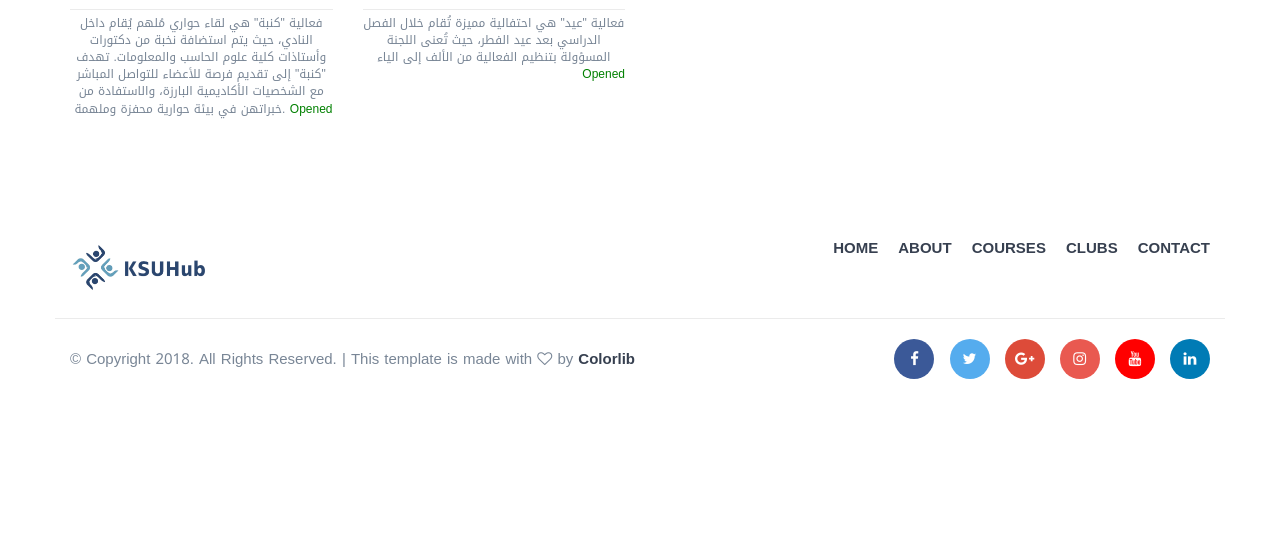
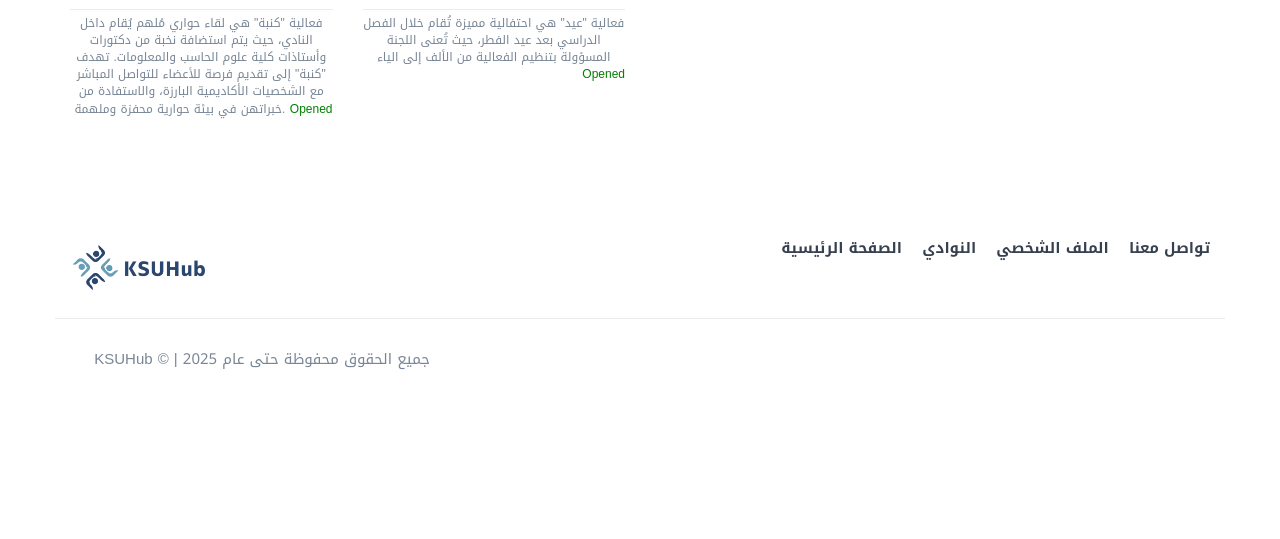
Before and after one commit to iRoseM/KSUHub, a PHP site: page /club-profile-user.html in a window 1280 px wide. Shown: the part 1919-2458 px from the top of the page. Run offline with PHP 8.4, Linux system fonts and the light colour scheme.

Commit message:
club link + footer in profile page

```diff
--- a/club-profile-user.html
+++ b/club-profile-user.html
@@ -233,13 +233,8 @@ html {
 
 <!-- Footer -->
 <footer id="footer" class="section">
-
-    <!-- container -->
     <div class="container">
-
-        <!-- row -->
         <div class="row">
-
             <!-- footer logo -->
             <div class="col-md-6">
                 <div class="footer-logo">
@@ -248,55 +243,31 @@ html {
                     </a>
                 </div>
             </div>
-            <!-- footer logo -->
 
             <!-- footer nav -->
             <div class="col-md-6">
                 <ul class="footer-nav">
-                    <li><a href="home.html">Home</a></li>
-                    <li><a href="#">About</a></li>
-                    <li><a href="#">Courses</a></li>
-                    <li><a href="clubs.html">Clubs</a></li>
-                    <li><a href="contact.html">Contact</a></li>
+                    <li><a href="home.html">الصفحة الرئيسية</a></li>
+                    <li><a href="clubs.html"> النوادي</a></li>
+                    <li><a href="student-profile.html">الملف الشخصي</a></li>
+                    <li><a href="contact.html">تواصل معنا</a></li>
                 </ul>
             </div>
-            <!-- /footer nav -->
-
         </div>
-        <!-- /row -->
 
         <!-- row -->
         <div id="bottom-footer" class="row">
 
-            <!-- social -->
-            <div class="col-md-4 col-md-push-8">
-                <ul class="footer-social">
-                    <li><a href="#" class="facebook"><i class="fa fa-facebook"></i></a></li>
-                    <li><a href="#" class="twitter"><i class="fa fa-twitter"></i></a></li>
-                    <li><a href="#" class="google-plus"><i class="fa fa-google-plus"></i></a></li>
-                    <li><a href="#" class="instagram"><i class="fa fa-instagram"></i></a></li>
-                    <li><a href="#" class="youtube"><i class="fa fa-youtube"></i></a></li>
-                    <li><a href="#" class="linkedin"><i class="fa fa-linkedin"></i></a></li>
-                </ul>
-            </div>
-            <!-- /social -->
-
             <!-- copyright -->
             <div class="col-md-8 col-md-pull-4">
-                <div class="footer-copyright">
-                    <span>&copy; Copyright 2018. All Rights Reserved. | This template is made with <i class="fa fa-heart-o" aria-hidden="true"></i> by <a href="https://colorlib.com">Colorlib</a></span>
+                <div class="footer-copyright" style="text-align: right;">
+                    <span>KSUHub &copy; | جميع الحقوق محفوظة حتى عام 2025</span>
                 </div>
             </div>
-            <!-- /copyright -->
 
         </div>
-        <!-- row -->
-
     </div>
-    <!-- /container -->
-
 </footer>
-<!-- /Footer -->
 
 </body>
 </html>
--- a/css/style.css
+++ b/css/style.css
@@ -55,6 +55,7 @@ a {
 	font-family: 'Noto Kufi Arabic', sans-serif;
 	color: #374050;
 	font-weight: 700;
+	pointer-events: auto;
 }
 
 a:hover,
@@ -609,6 +610,12 @@ input[type="text"]:focus, input[type="email"]:focus, input[type="password"]:focu
 
 }
 
+.clubs-clubimg{
+	pointer-events: auto;
+	display: inline-block;
+	position: relative;
+	z-index: 1;
+}
 .club .club-img > img {
 	width:100%;
 }
```
Also changed, not shown: clubs.html (+17 -13 lines).
